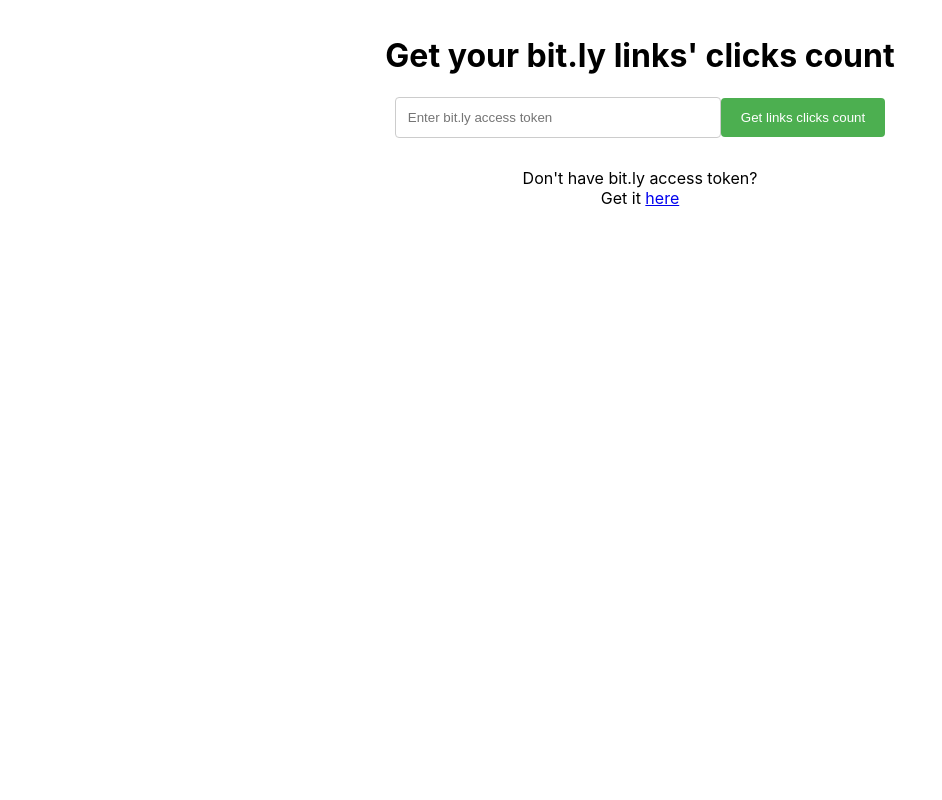
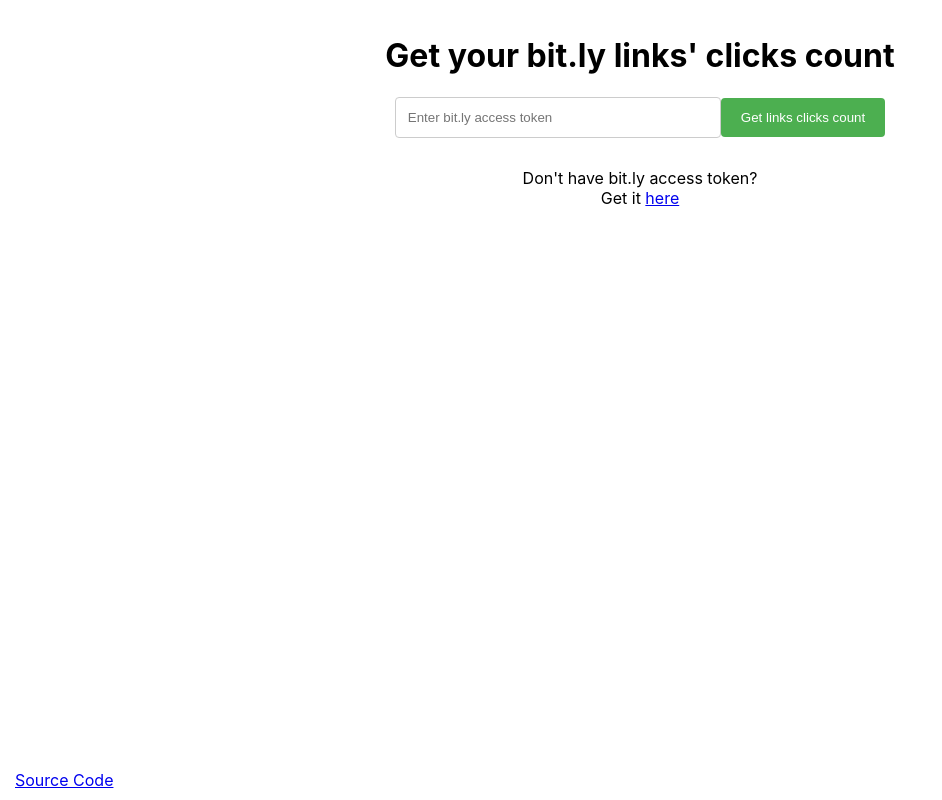
Before and after one commit to shaiws/Bit.ly-clicks-counter, a React (Create React App) app: page / in a window 1280 px wide. Shown: the whole page, without its empty margins (0-942 px from the left). Built offline with nearby package versions, Linux system fonts and the light colour scheme.

Commit message:
Update first release

```diff
--- a/src/App.css
+++ b/src/App.css
@@ -2,7 +2,11 @@ body,
 #result {
   padding: 15px;
 }
-
+#footer {
+  position: absolute;
+  bottom: 10px;
+  text-align: center;
+}
 ol {
   padding: 0 15px;
 }
--- a/src/App.js
+++ b/src/App.js
@@ -17,6 +17,10 @@ class App extends Component {
         <div align='left' id="result"></div>
         <div>Don't have bit.ly access token?</div>
         <div>Get it <a target="_blank" rel="noopener noreferrer" href="https://bitly.com/a/oauth_apps">here</a></div>
+        <div id='footer'>
+          <a target="_blank" rel="noopener noreferrer" href="https://github.com/shaiws/bit.ly-clicks-counter">Source Code</a>
+        </div>
+
       </div>
     );
   }
```
